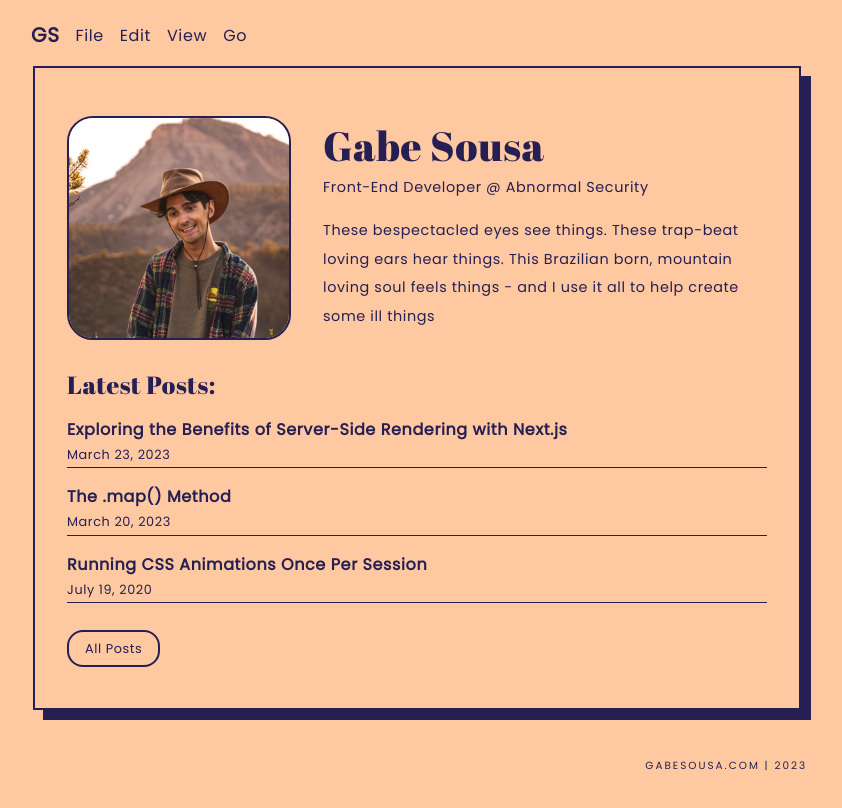
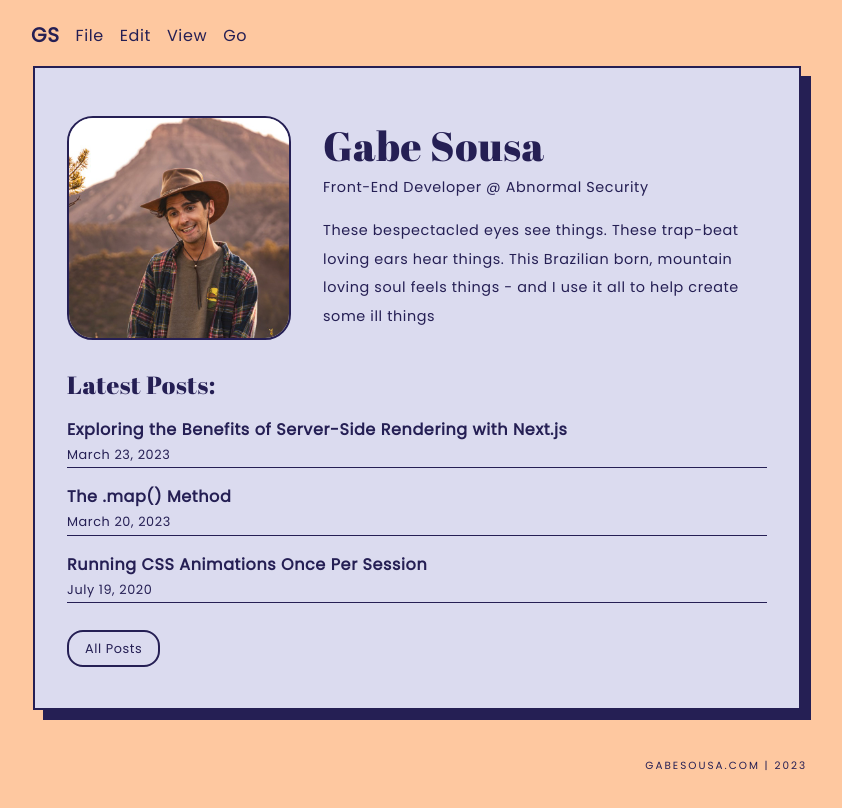
Before and after one commit to developer-gabe/nextjs-project, a Next.js app: page / in a window 1280 px wide. Shown: the top 808 px of the page, without its empty margins (223-1065 px from the left). Built offline with nearby package versions, Linux system fonts and the light colour scheme; a small style sheet from the web is missing.

Commit message:
Change BG color

```diff
--- a/styles/globals.css
+++ b/styles/globals.css
@@ -21,6 +21,7 @@ body {
 	border: 2px solid #251f54;
 	padding: 2rem;
 	box-shadow: 10px 10px;
+	background-color: #dbdbef;
 }
 
 .Home, .Posts, article, .portfolio-page, .Lab, .single-photography-page {
```
